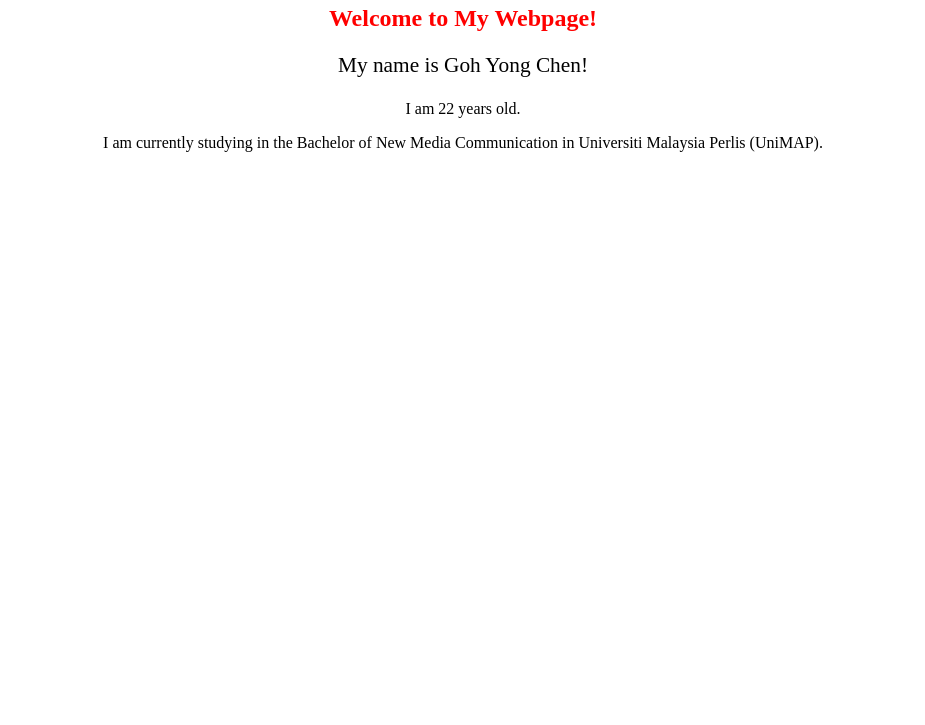
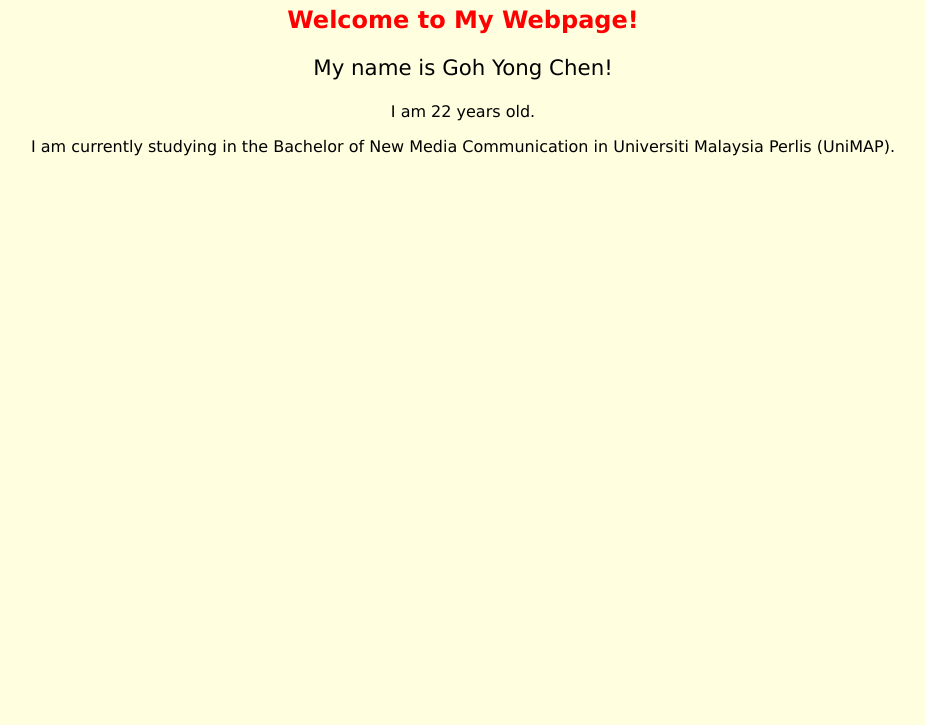
Before and after one commit to GohYC03/web-css-exercises, a plain HTML site: page exercises/exercise3/index.html in a window 1280 px wide. Shown: the part 75-800 px from the top of the page, without its empty margins (177-1102 px from the left). Drawn offline with Linux system fonts and the light colour scheme.

Commit message:
Update style.css

```diff
--- a/exercises/exercise3/style.css
+++ b/exercises/exercise3/style.css
@@ -1,7 +1,8 @@
 body {
-  background: "light yellow";
+  background: lightyellow;
 }
 
 h1, h2, p {
   text-align: center;
+  font-family: Verdana;
 }
```
